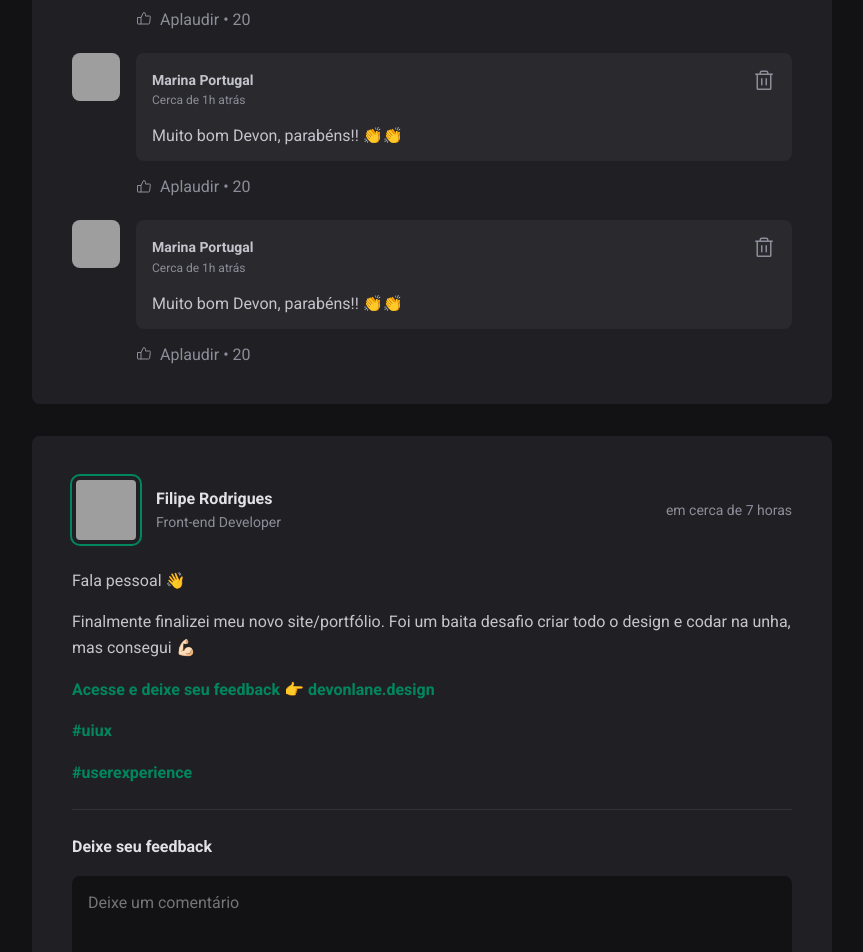
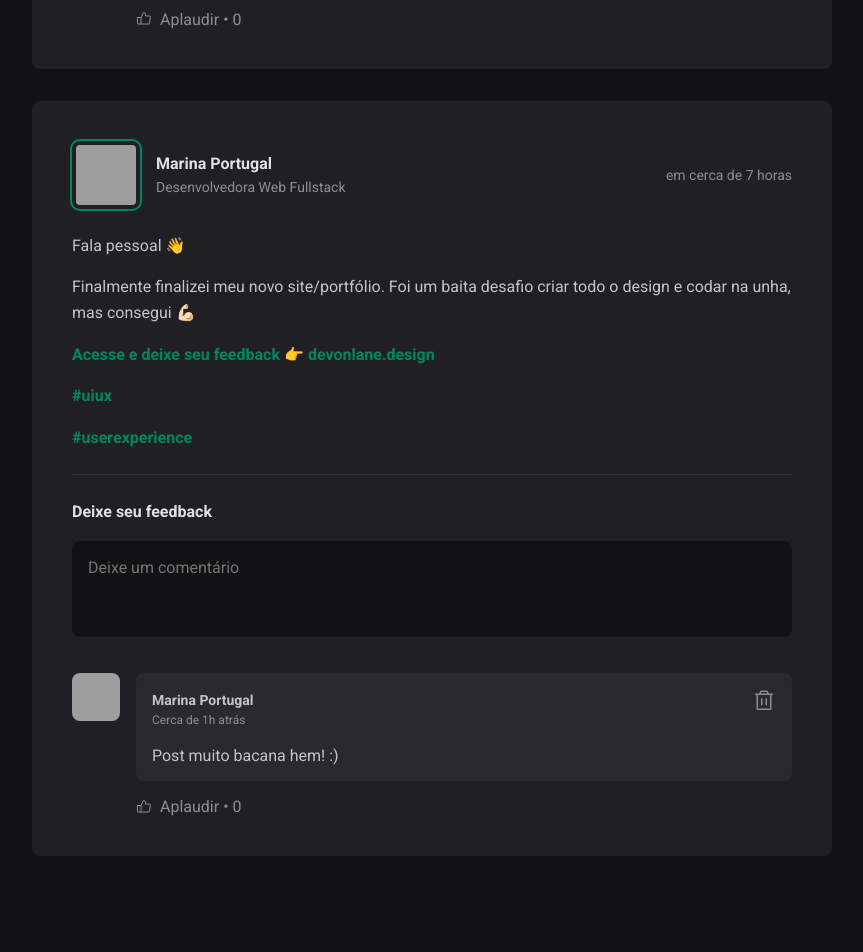
Before and after one commit to marinapsvreis/reactjs-rocketseat-ignite-2022-project01-ignitefeed, a React (Vite) app: page / in a window 1280 px wide. Shown: the part 820-1772 px from the top of the page, without its empty margins (352-1215 px from the left). After the commit the page ends 1708 px from the top, so only its background shows below. Built offline with nearby package versions, Linux system fonts and the light colour scheme; grey boxes are pictures that could not be loaded.

Commit message:
:sparkles: Adicionando, aplaudindo e excluindo comentários

```diff
--- a/src/App.jsx
+++ b/src/App.jsx
@@ -7,6 +7,22 @@ import "./global.css";
 const posts = [
   {
     id: 1,
+    author: {
+      avatarUrl: 'https://github.com/filipedev6.png',
+      name: 'Filipe Rodrigues',
+      role: 'Front-end Developer'
+    },
+    publishedAt: new Date("2023-04-21 19:24:30"),
+    content: [
+      {type: 'paragraph', content: 'Fala pessoal 👋'},
+      {type: 'paragraph', content: 'Finalmente finalizei meu novo site/portfólio. Foi um baita desafio criar todo o design e codar na unha, mas consegui 💪🏻'},
+      {type: 'link', content: 'Acesse e deixe seu feedback 👉 devonlane.design'},
+      {type: 'link', content: '#uiux'},
+      {type: 'link', content: '#userexperience'}
+    ]
+  },
+  {
+    id: 2,
     author: {
       avatarUrl: 'https://github.com/marinapsvreis.png',
       name: 'Marina Portugal',
@@ -21,22 +37,6 @@ const posts = [
       {type: 'link', content: '#userexperience'}
     ]
   },
-  {
-    id: 2,
-    author: {
-      avatarUrl: 'https://github.com/filipedev6.png',
-      name: 'Filipe Rodrigues',
-      role: 'Front-end Developer'
-    },
-    publishedAt: new Date("2023-04-21 19:24:30"),
-    content: [
-      {type: 'paragraph', content: 'Fala pessoal 👋'},
-      {type: 'paragraph', content: 'Finalmente finalizei meu novo site/portfólio. Foi um baita desafio criar todo o design e codar na unha, mas consegui 💪🏻'},
-      {type: 'link', content: 'Acesse e deixe seu feedback 👉 devonlane.design'},
-      {type: 'link', content: '#uiux'},
-      {type: 'link', content: '#userexperience'}
-    ]
-  }
 ]
 
 export function App() {
--- a/src/components/Comment.jsx
+++ b/src/components/Comment.jsx
@@ -1,8 +1,22 @@
 import { ThumbsUp, Trash } from "phosphor-react";
+import { useState } from "react";
 import { Avatar } from "./Avatar";
 import styles from "./Comment.module.css";
 
-export function Comment() {
+export function Comment({ content, onDeleteComment }) {
+
+  const [likeCount, setLikeCount] = useState(0);
+
+  function handleDeleteComment(){
+    onDeleteComment(content);
+  }
+
+  function handleLikeComment() {
+    setLikeCount((state) => {
+      return state + 1;
+    })
+  }
+
   return (
     <div className={styles.comment}>
       <Avatar hasBorder={false} src="https://github.com/marinapsvreis.png" />
@@ -19,16 +33,16 @@ export function Comment() {
                 Cerca de 1h atrás
               </time>
             </div>
-            <button title="Deletar comentário">
+            <button onClick={handleDeleteComment} title="Deletar comentário">
               <Trash size={24} />
             </button>
           </header>
-          <p>Muito bom Devon, parabéns!! 👏👏</p>
+          <p>{content}</p>
         </div>
         <footer>
-          <button>
+          <button onClick={handleLikeComment}>
             <ThumbsUp />
-            Aplaudir <span>20</span>
+            Aplaudir <span>{likeCount}</span>
           </button>
         </footer>
       </div>
--- a/src/components/Post.jsx
+++ b/src/components/Post.jsx
@@ -1,10 +1,18 @@
 import { format, formatDistanceToNow } from 'date-fns';
 import ptBR from 'date-fns/locale/pt-BR';
+import { useState } from "react";
 import { Avatar } from "./Avatar";
 import { Comment } from "./Comment";
 import styles from "./Post.module.css";
 
 export function Post({ author, publishedAt, content }) {
+  const [comments, setComments] = useState([
+      'Post muito bacana hem! :)'
+    ]
+  );
+
+  const [newCommentText, setNewCommentText] = useState('');
+
   const publishedDateFormatted = format(publishedAt, "d 'de' LLLL 'às' HH:mm'h'", {
     locale: ptBR
   })
@@ -13,6 +21,29 @@ export function Post({ author, publishedAt, content }) {
     locale: ptBR,
     addSuffix: true
   })
+
+  function handleCreateNewComment(){
+    event.preventDefault();
+
+    setComments([...comments, newCommentText]);
+    setNewCommentText("");
+  }
+
+  function handleNewCommentChange(){
+    event.target.setCustomValidity('')
+    setNewCommentText(event.target.value);
+  }
+
+  function deleteComment(commentToDelete){
+    const commentsWithoutDeletedOne = comments.filter(comment => comment !== commentToDelete)
+    setComments(commentsWithoutDeletedOne);
+  }
+
+  function handleNewCommentInvalid(){
+    event.target.setCustomValidity('Esse campo é obrigatório!')
+  }
+
+  const isNewCommentInputEmpty = newCommentText.length === 0;
 
   return (
     <article className={styles.post}>
@@ -44,18 +75,28 @@ export function Post({ author, publishedAt, content }) {
         </div>
       </div>
 
-      <form className={styles.commentForm}>
+      <form onSubmit={handleCreateNewComment} className={styles.commentForm}>
         <strong>Deixe seu feedback</strong>
-        <textarea placeholder="Deixe um comentário" />
+        <textarea
+          placeholder="Deixe um comentário"
+          value={newCommentText}
+          onChange={handleNewCommentChange}
+          onInvalid={handleNewCommentInvalid}
+          required
+        />
         <footer>
-          <button type="submit">Publicar</button>
+          <button type="submit" disabled={isNewCommentInputEmpty}>Publicar</button>
         </footer>
       </form>
 
       <div className={styles.commentList}>
-        <Comment/>
-        <Comment/>
-        <Comment/>
+        {comments.map(comment => (
+          <Comment
+            key={comment}
+            content={comment}
+            onDeleteComment={deleteComment}
+          />
+        ))}
       </div>
     </article>
   );
--- a/src/components/Post.module.css
+++ b/src/components/Post.module.css
@@ -108,8 +108,13 @@
     transition: background-color 0.1s;
 }
 
-.commentForm button[type=submit]:hover{
+.commentForm button[type=submit]:hover(:not(:disabled)){
     background: var(--green-300);
+}
+
+.commentForm button:disabled{
+    opacity: 0.5;
+    cursor: not-allowed;
 }
 
 .commentList {
```
